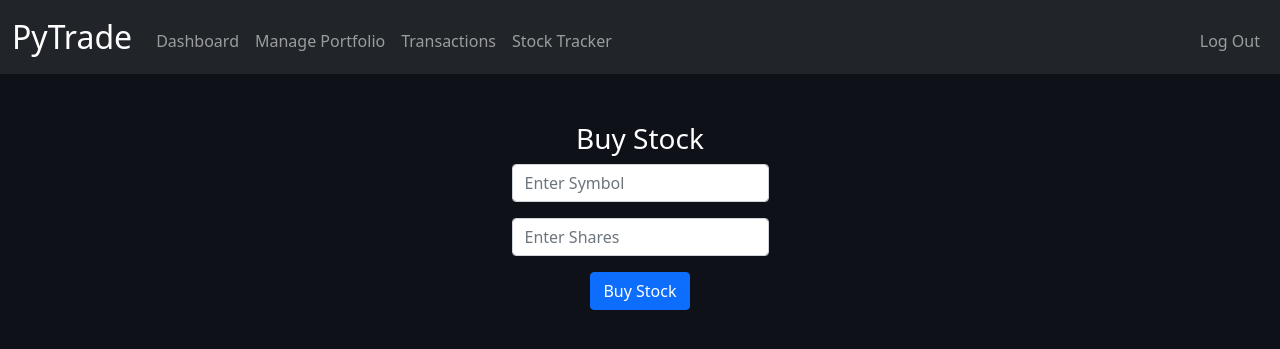
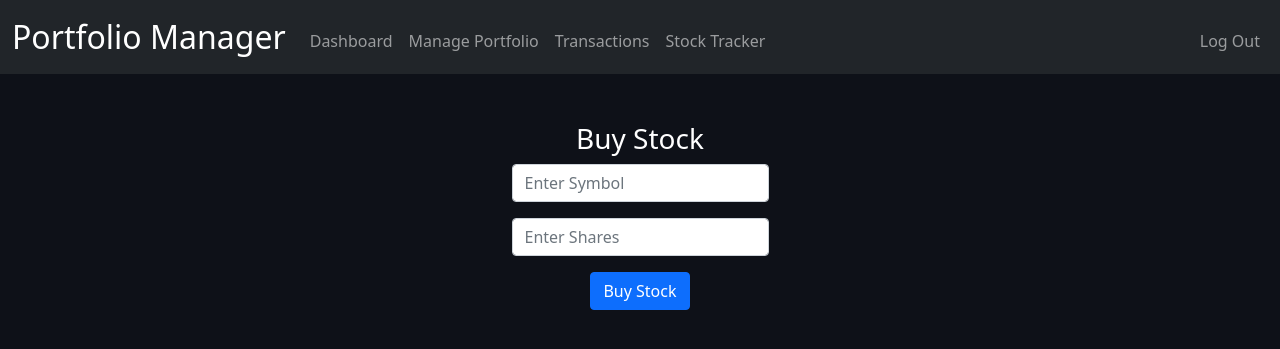
Before and after one commit to rmcharg/Trading-Platform-Sim, a Flask app: page /buy in a window 1280 px wide. Shown: the top 349 px of the page. Run offline with Flask 3, Linux system fonts and the light colour scheme; the visitor is signed in with stand-in values (Sample User, id 1); parts of the project's set-up code (start-up, migrations or seed data) failed here and were passed over; some libraries are stand-ins or nearby versions.

Commit message:
feat: Altered webpage title

```diff
--- a/flaskr/templates/layout.html
+++ b/flaskr/templates/layout.html
@@ -21,13 +21,13 @@
     <link rel="stylesheet" href="/static/styles.css">
 
     <script src="/static/script.js"></script>
-    <title> pyTrade</title>
+    <title> Portfolio Manager </title>
 </head>
 
 <body>
     <nav class="navbar navbar-expand-md bg-dark navbar-dark">
         <div class="container-fluid">
-          <a class="navbar-brand" href="/">PyTrade</a>
+          <a class="navbar-brand" href="/">Portfolio Manager</a>
           <div class="collapse navbar-collapse" id="navbar">
             {% if session['user_id'] %}
             <ul class="navbar-nav me-auto mt-2">
```
